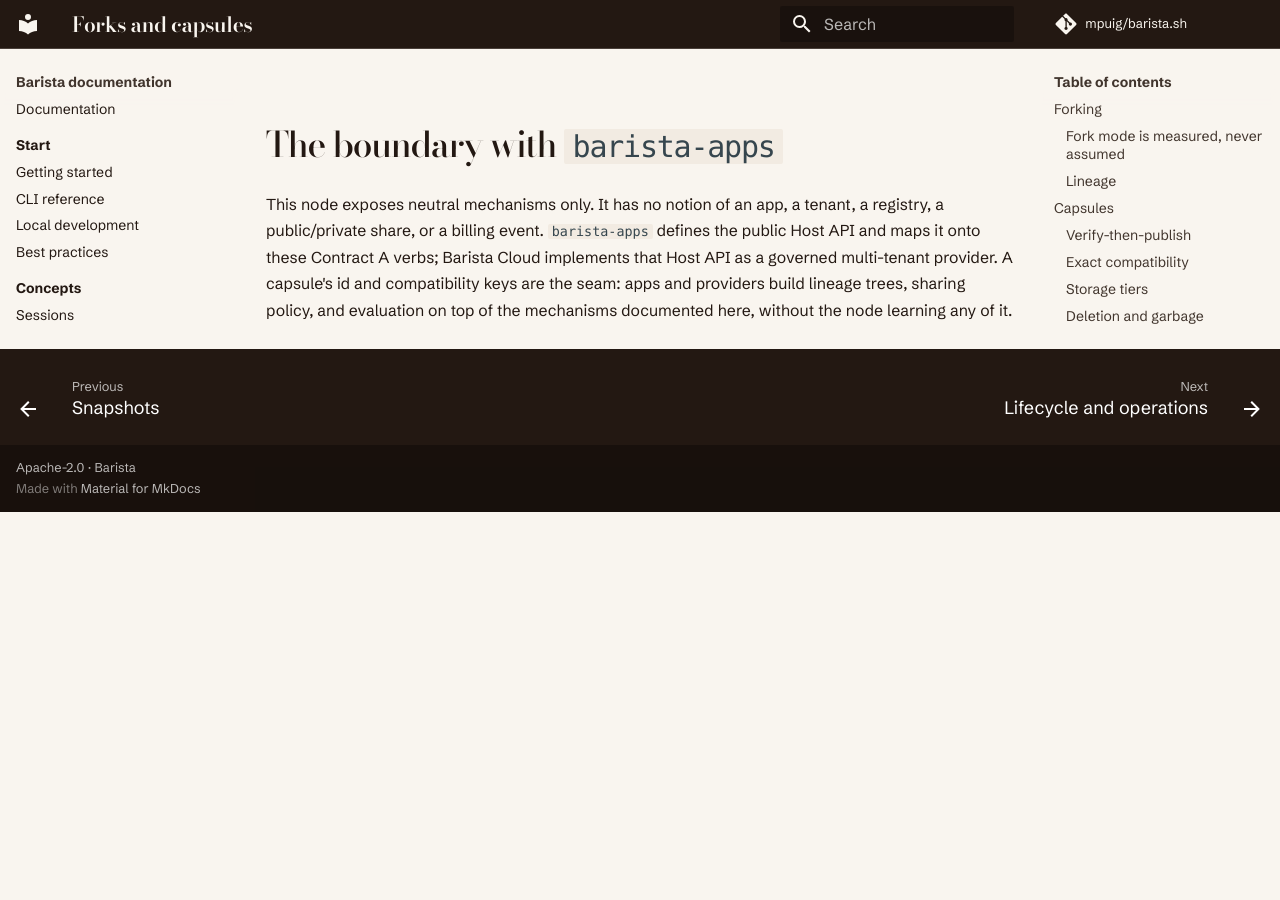
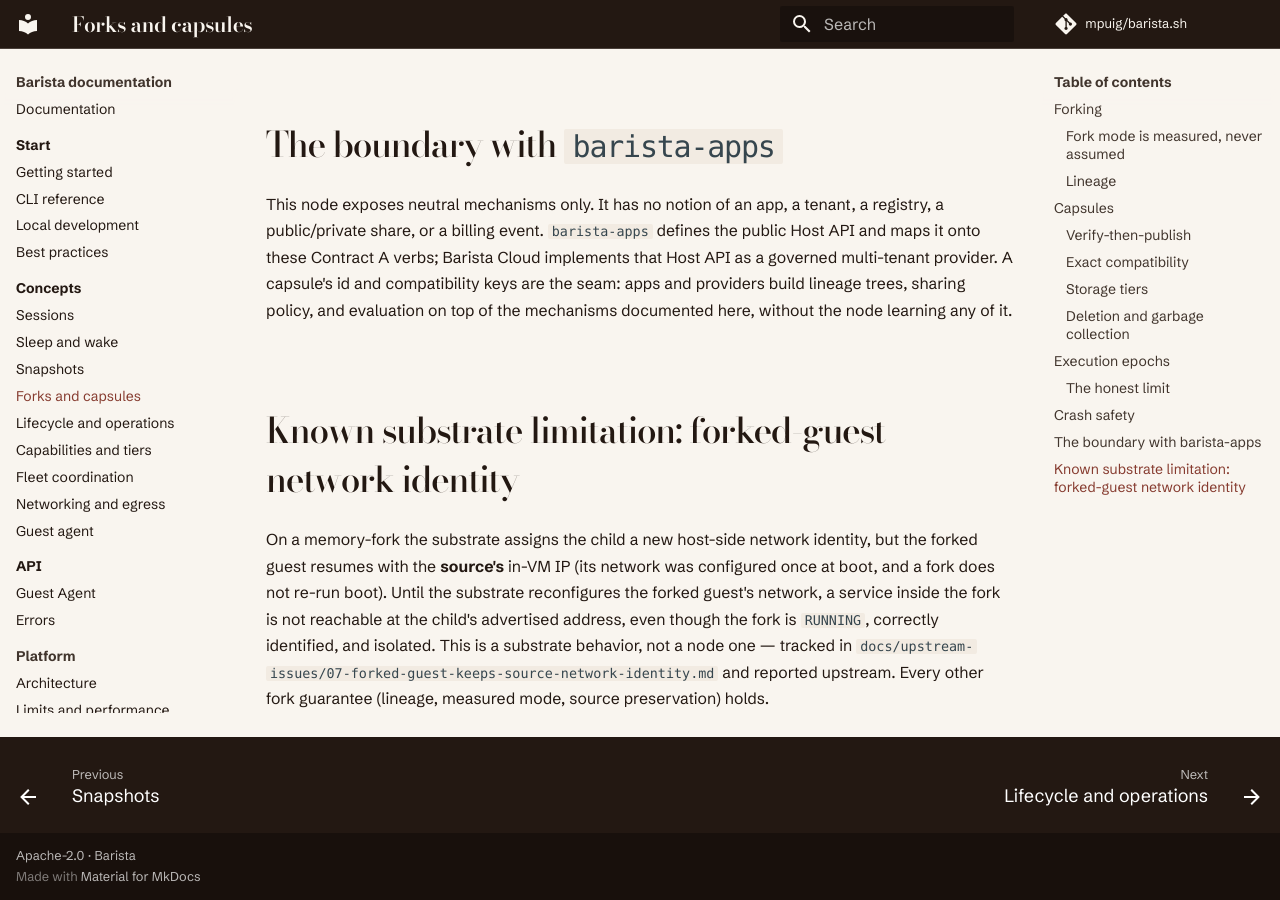
Before and after one commit to mpuig/barista.sh, an MkDocs documentation site: the page built from docs/concepts/forks-and-capsules.md, in a window 1280 px wide and 900 px high, scrolled down 3344 px. Built offline with MkDocs 1.6.1 and Material for MkDocs 9.7.7, drawn with Linux system fonts in a browser that asks for light colours; comment, search, counter and statistics services are not loaded; before the commit the page ends 3856 px from its top, so only the background shows below that.

Commit message:
barista-046: document the forked-guest network-identity substrate finding
Live fork testing on vz surfaced that a memory-forked guest keeps the source's
in-VM IP (network is configured once at initrd boot; a fork resumes without
re-running boot), so it is unreachable at the new host-assigned IP even though
the fork is RUNNING and correctly identified.

- docs/upstream-issues/07-…: filable draft with the root cause (restore
  reconfigures via the guest agent's ReconfigureNetwork RPC gated on
  allocatedNet; the fork pre-allocates so that branch is skipped), reproduction,
  suggested fix, and the open question about the guest agent under a consumer's
  own injected entrypoint.
- concepts/forks-and-capsules.md: a Known substrate limitation section so the
  boundary is honest for readers.

Every other fork guarantee (lineage, measured mode, source preservation) holds.

````diff
--- a/docs/concepts/forks-and-capsules.md
+++ b/docs/concepts/forks-and-capsules.md
@@ -140,3 +140,16 @@
 compatibility keys are the seam: apps and providers build lineage trees, sharing
 policy, and evaluation on top of the mechanisms documented here, without the node
 learning any of it.
+
+## Known substrate limitation: forked-guest network identity
+
+On a memory-fork the substrate assigns the child a new host-side network
+identity, but the forked guest resumes with the **source's** in-VM IP (its
+network was configured once at boot, and a fork does not re-run boot). Until the
+substrate reconfigures the forked guest's network, a service inside the fork is
+not reachable at the child's advertised address, even though the fork is
+`RUNNING`, correctly identified, and isolated. This is a substrate behavior, not
+a node one — tracked in
+`docs/upstream-issues/07-forked-guest-keeps-source-network-identity.md` and
+reported upstream. Every other fork guarantee (lineage, measured mode, source
+preservation) holds.
--- /dev/null
+++ b/docs/upstream-issues/07-forked-guest-keeps-source-network-identity.md
@@ -0,0 +1,80 @@
+# A forked instance keeps the source's in-VM network identity
+
+**Versions:** hypeman-api built from `feat/report-fork-mode` (fork + fork_mode +
+fork tag override), vz on Apple Silicon (`Virtualization.framework`).
+
+## What happens
+
+Fork a retained standby snapshot into a new instance brought up `Running`:
+
+```jsonc
+// POST /snapshots/{snapshotId}/fork
+{ "name": "child", "target_state": "Running", "tags": { "…": "…" } }
+```
+
+The fork succeeds (`201`) and hypeman allocates the fork a **new** network
+identity — a fresh IP, MAC, and tap:
+
+```
+allocated network  instance_name=…-child  ip=192.168.64.174  mac=02:00:00:87:3a:a2  tap=hype-b1r530q9
+```
+
+But the forked guest is unreachable at `192.168.64.174`. Its kernel still has
+the **source's** IP on `eth0`, because:
+
+- the guest's IP is configured **once, statically, at initrd boot**
+  (`lib/system/init/network.go`: `ip addr add <GuestIP>/<CIDR> dev eth0`), and
+- a fork **resumes from the source's memory image** — init never re-runs — so
+  `eth0` keeps the source's address while hypeman hands the fork a different one
+  at the host.
+
+Nothing in the daemon log reconfigures the fork's guest: there is an `allocated
+network` line for the fork and **no reconfigure line**.
+
+## Why it is hard to notice
+
+The fork returns `201` and `GET /instances/{id}` reports the new IP, so a caller
+reads the fork as reachable at that IP. It is not: the address exists on the
+host side (tap/NAT) but no service inside the guest is bound to it. The failure
+is a connection timeout at the advertised address, not an error on the fork.
+
+## The mechanism already exists — restore uses it, fork does not
+
+hypeman's guest agent has a `ReconfigureNetwork` RPC that rewrites the guest's
+MAC/IP/gateway over vsock via netlink (`lib/system/guest_agent/network.go`), and
+the **restore** path calls it:
+
+```
+lib/instances/restore.go:344   if allocatedNet != nil && !stored.SkipGuestAgent {
+lib/instances/restore.go:350       reconfigureGuestNetwork(ctx, stored, allocatedNet)
+```
+
+The reconfigure is gated on `allocatedNet != nil`, which is only set in
+restore's *fresh-allocate* branch. A fork pre-allocates its network during
+fork-prepare (`prepareForkWithAliasReadLock` with a `ForkNetworkConfig`), so when
+the fork's `Running` transition runs `restoreInstance`, that branch is not taken,
+`allocatedNet` stays `nil`, and the reconfigure is skipped.
+
+## Suggested fix
+
+Reconfigure the forked guest's network to its allocated identity on the fork's
+`Running` transition, the same way restore does — either by ensuring
+`allocatedNet` is set for a fork that took a new identity, or by calling
+`reconfigureGuestNetwork` explicitly in the snapshot/instance fork `Running`
+path after the allocation is known.
+
+## Open question for the fix
+
+Whether `ReconfigureNetwork` reaches the guest depends on hypeman's guest agent
+running in the deployment. A consumer that injects its **own** guest entrypoint
+(as Barista does) may not have hypeman's vsock guest agent present, in which case
+the exec fallback (`reconfigureGuestNetworkWithExec`) is what runs — that path
+should be confirmed to work, or the reconfigure should be performed by whatever
+guest agent the deployment does run.
+
+## Impact on the consumer
+
+Fork works end to end at the substrate — the child VM boots from the source's
+state, gets its own host network, and is correctly tagged — but a consumer
+cannot reach a service inside the fork until the guest picks up its new IP. Every
+other fork guarantee (isolation, lineage, measured mode) holds.
--- a/docs/upstream-issues/README.md
+++ b/docs/upstream-issues/README.md
@@ -17,6 +17,7 @@
 | `04-bad-hypervisor-answers-a-bare-500.md` | §5 | minor, diagnostics |
 | `05-egress-policy-is-validated-but-not-enforced.md` | §6 | **high, silent** |
 | `06-expose-vsock-for-a-third-party-guest-agent.md` | §7 | feature request |
+| `07-forked-guest-keeps-source-network-identity.md` | fork (barista-046) | high, silent |
 
 `05` is the one to file first, and it is a different kind of finding from the
 four above it: those cost a debugging session, this one costs a wrong security
````
